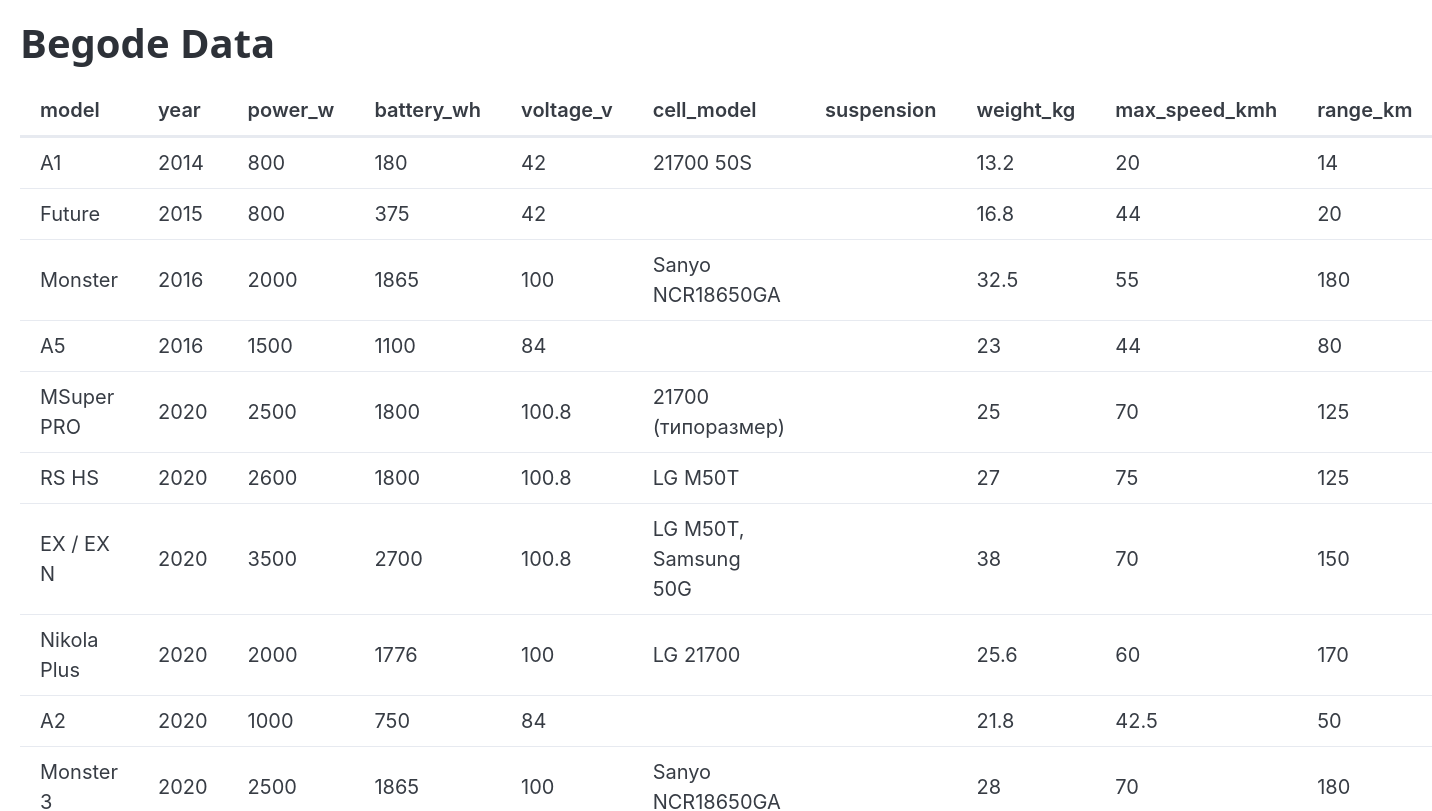
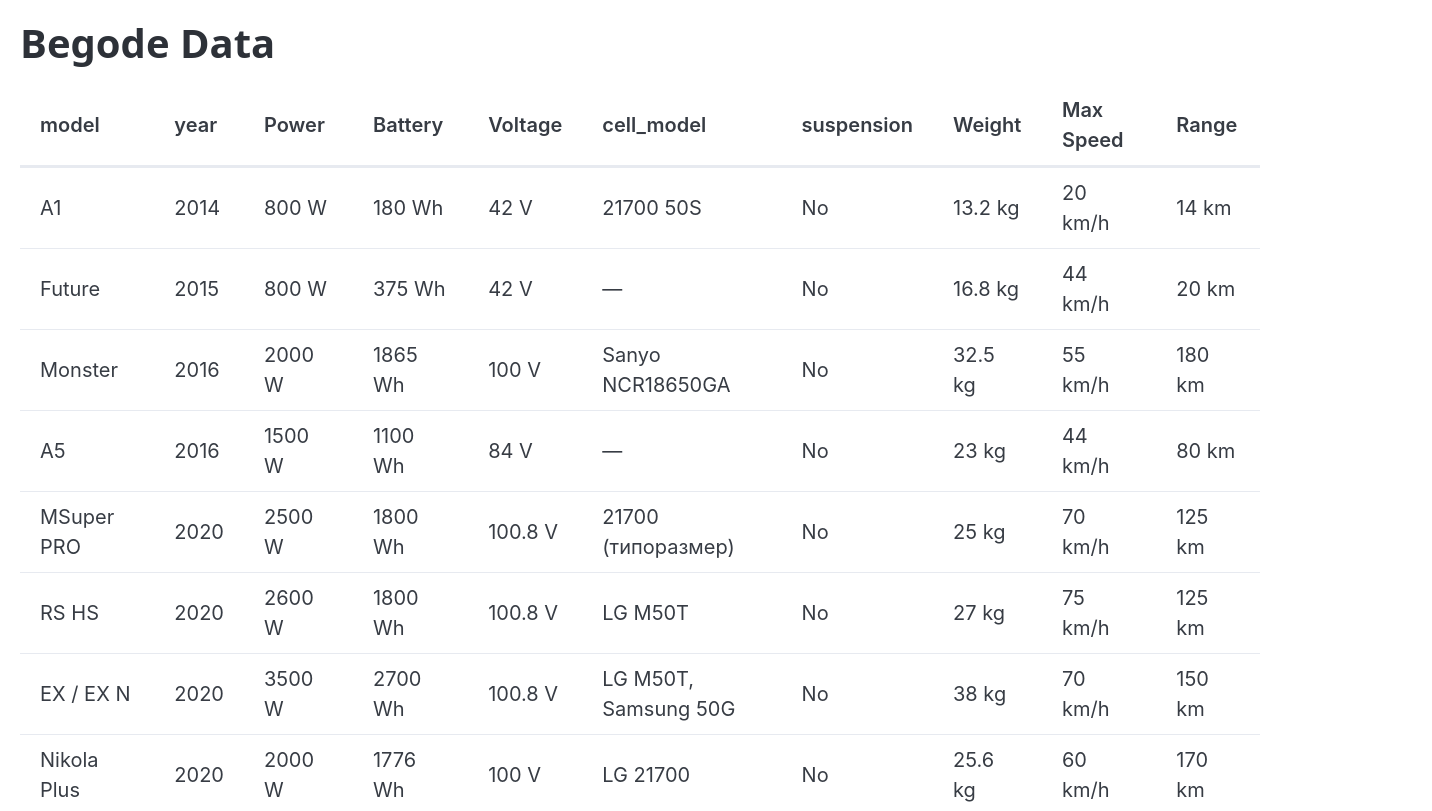
Before and after one commit to Nufeen/euc-db, a React (Vite) app: page / in a window 1280 px wide. Shown: the top 811 px of the page, 1432 px wide, since content can reach past the window. Built offline with nearby package versions, Linux system fonts and the light colour scheme.

Commit message:
Move units to cells

```diff
--- a/src/Table.tsx
+++ b/src/Table.tsx
@@ -4,6 +4,37 @@
 
 interface TableProps {
   data: BegodeItem[]
+}
+
+const unitMap: Record<string, string> = {
+  power_w: 'W',
+  battery_wh: 'Wh',
+  voltage_v: 'V',
+  weight_kg: 'kg',
+  max_speed_kmh: 'km/h',
+  range_km: 'km',
+}
+
+const columnLabels: Record<string, string> = {
+  power_w: 'Power',
+  battery_wh: 'Battery',
+  voltage_v: 'Voltage',
+  weight_kg: 'Weight',
+  max_speed_kmh: 'Max Speed',
+  range_km: 'Range',
+}
+
+function formatValue(value: string | number | boolean | null, unit: string | undefined): string {
+  if (value === null || value === undefined) {
+    return '—'
+  }
+  if (typeof value === 'boolean') {
+    return value ? 'Yes' : 'No'
+  }
+  if (typeof value === 'number' && unit) {
+    return `${value} ${unit}`
+  }
+  return String(value)
 }
 
 function Table({ data }: TableProps) {
@@ -18,16 +49,18 @@
       <thead>
         <tr>
           {columns.map((col) => (
-            <th key={col}>{col}</th>
+            <th key={col}>{columnLabels[col] || col}</th>
           ))}
         </tr>
       </thead>
       <tbody>
         {data.map((row, idx) => (
           <tr key={idx}>
-            {columns.map((col) => (
-              <td key={col}>{row[col]}</td>
-            ))}
+            {columns.map((col) => {
+              const unit = unitMap[col]
+              const value = row[col]
+              return <td key={col}>{formatValue(value, unit)}</td>
+            })}
           </tr>
         ))}
       </tbody>
```
